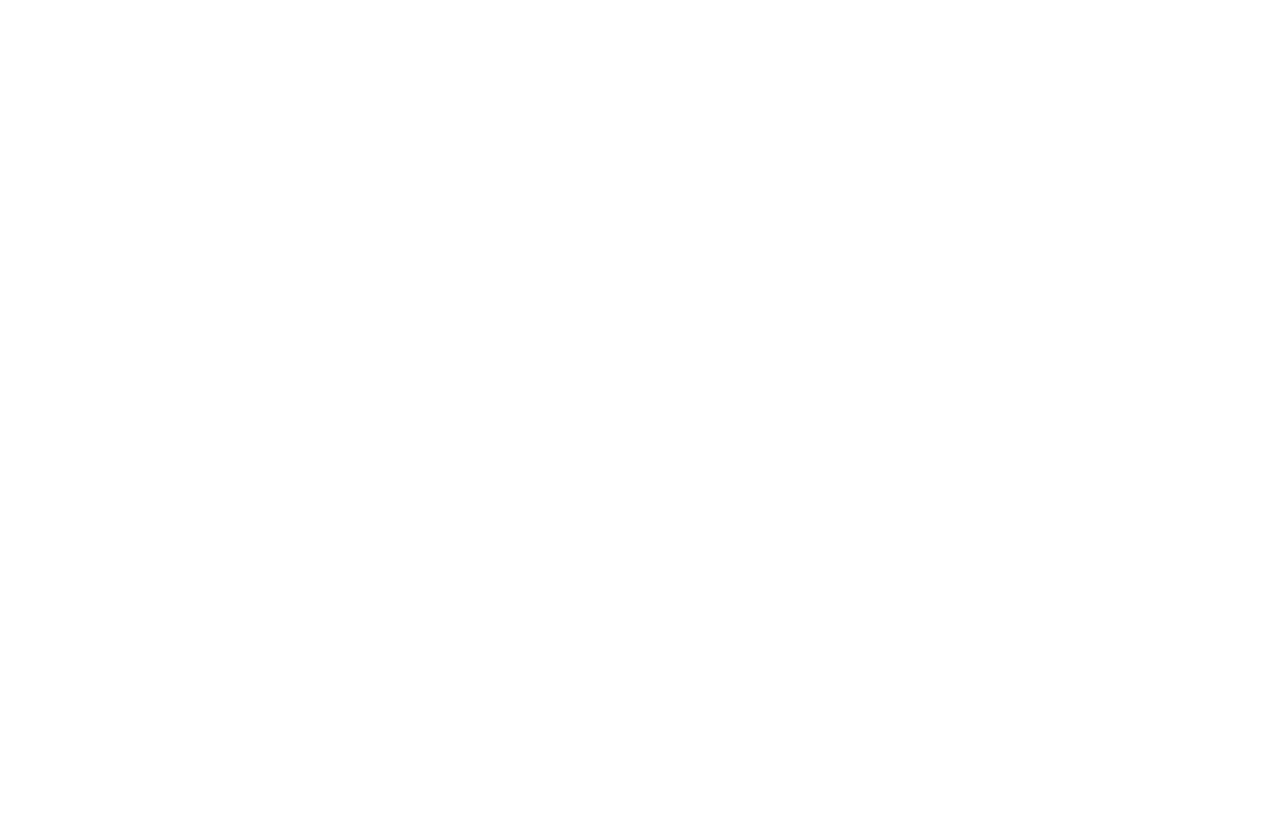
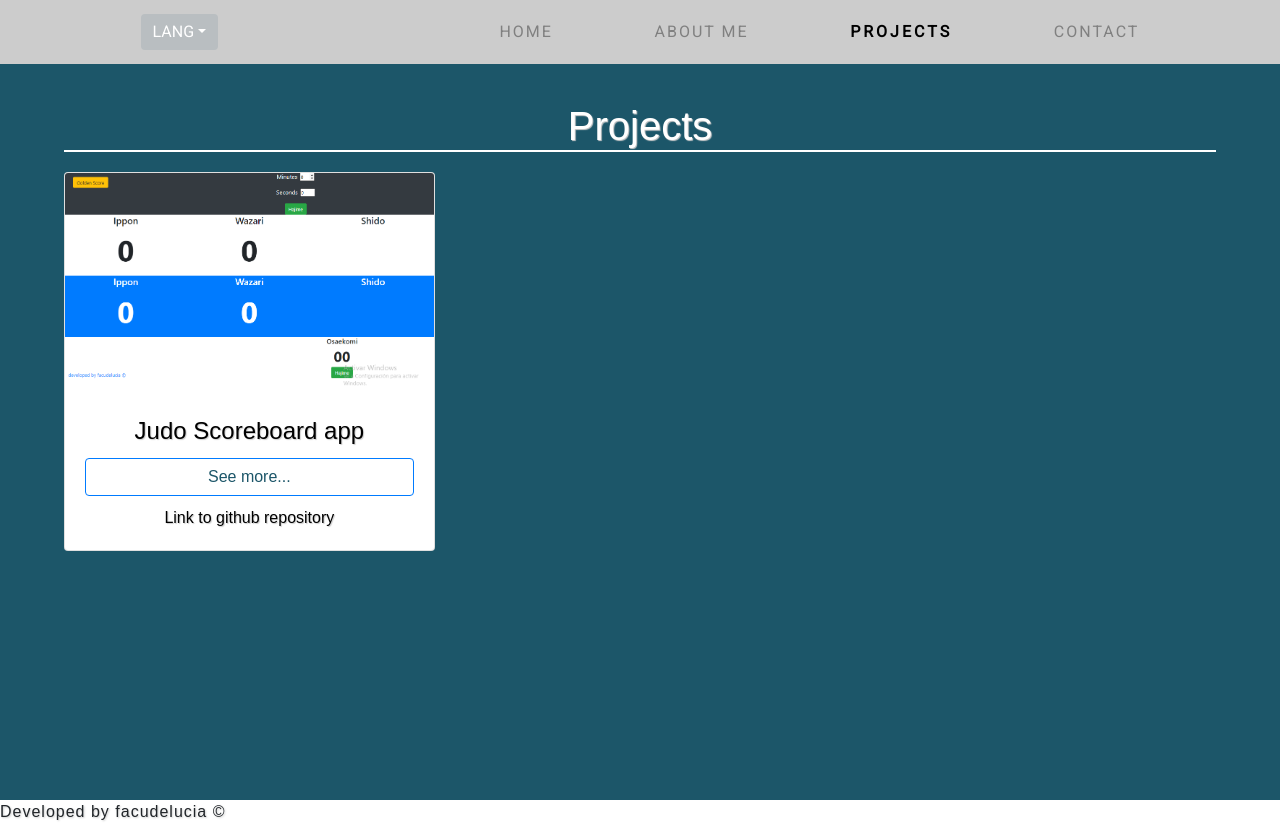
Before and after one commit to facudelucia/mi-portfolio, a React (Create React App) app: page /projects in a window 1280 px wide. Before the commit the page ends 800 px from the top, so only its background shows below. Built offline with nearby package versions, Linux system fonts and the light colour scheme.

Commit message:
cambios navbar, cambios css, agregando seccion de proyectos

```diff
--- a/src/App.js
+++ b/src/App.js
@@ -8,6 +8,7 @@
   Switch,
   Route
 } from "react-router-dom";
+import Projects from './components/Projects';
 function App() {
   return (
     <IdiomaState>
@@ -16,6 +17,7 @@
             <Route exact path={"/"} component={Home}/>
             <Route path={"/aboutme"} component={AboutMe}/>
             <Route path={"/contact"} component={Contact}/>
+            <Route path={"/projects"} component={Projects}/>
         </Switch>
       </Router>
     </IdiomaState>
--- a/src/components/AboutMe.js
+++ b/src/components/AboutMe.js
@@ -23,7 +23,9 @@
                             Hi, I'm Facu, I'm 24 years old, I'm from the city of Rosario, Argentina. I am a web developer and I have knowledge in:
                             <span><strong>-</strong>
                                 Layout and responsive design with tools like HTML, CSS (media queries, flexbox) and Bootstrap.</span>
-                                <span><strong>-</strong>-React (Hooks, Context API, React Redux, Styled Components), Vainilla JS, ES6</span>
+                                <span><strong>-</strong>Vainilla JS, ES6</span>
+                                <span><strong>-</strong>React (Hooks, Context API, React Redux, Styled Components)</span>
+                                <span><strong>-</strong>Angular (Angular maps, Angular material, Angularfire)</span>
                                 <span><strong>-</strong>Authentication and CRUD operations in firebase.</span>
                                 <span><strong>-</strong>Creation of APIs, authentications and CRUD operations with node, express and mongo.</span>
                                 <span><strong>-</strong>Git knowledge.</span>
--- a/src/components/Navbar.js
+++ b/src/components/Navbar.js
@@ -1,5 +1,5 @@
 import React,{useContext} from 'react';
-import {Link} from "react-router-dom";
+import {NavLink} from "react-router-dom";
 import idiomaContext from "../idioma/idiomaContext"
 const Navbar = () => {
     const {english, changeIdiomaEspanol, changeIdiomaEnglish} = useContext(idiomaContext)
@@ -37,13 +37,16 @@
             </div>
             <ul className="nav-links">
                 <li>
-                    <Link className="anchor" exact to="/">{english ? "HOME":"INICIO"}</Link>
+                    <NavLink exact activeClassName="active" className="anchor" exact to="/">{english ? "HOME":"INICIO"}</NavLink>
                 </li>
                 <li>
-                    <Link className="anchor" exact to="/aboutme">{english ? "ABOUT ME":"SOBRE MI"}</Link>
+                    <NavLink exact activeClassName="active" className="anchor" exact to="/aboutme">{english ? "ABOUT ME":"SOBRE MI"}</NavLink>
                 </li>
                 <li>
-                    <Link className="anchor" exact to="/contact">{english ? "CONTACT":"CONTACTO"}</Link>
+                    <NavLink exact activeClassName="active" className="anchor" exact to="/projects">{english ? "PROJECTS":"PROYECTOS"}</NavLink>
+                </li>
+                <li>
+                    <NavLink exact activeClassName="active" className="anchor" exact to="/contact">{english ? "CONTACT":"CONTACTO"}</NavLink>
                 </li>
             </ul>
             <div className="burger" onClick={handleBurger}>
--- /dev/null
+++ b/src/components/Projects.js
@@ -0,0 +1,40 @@
+import React,{Fragment, useContext} from 'react';
+import Navbar from "./Navbar"
+import Footer from "./Footer"
+import idiomaContext from "../idioma/idiomaContext"
+const Projects = () => {
+    const { english } = useContext(idiomaContext)
+    /* const seeMore = (url)=>{
+        window.open(url, "_blank")
+    } */
+    return (
+        <Fragment>
+            <Navbar />
+            <div className="containerx">
+                <div className="container-projects">
+                <div className="content-projects animate__animated animate__backInDown">
+                    <h1>{english ? "Projects" : "Proyectos"}</h1>
+                    <div className="card-columns">
+                        <div className="card">
+                            <img src={"./assets/judo-scoreboard.png"} className="card-img-top" alt="..." />
+                            <div className="card-body">
+                                <h4 className="card-title">Judo Scoreboard app</h4>
+                                <a href="https://judo-scoreboard.netlify.app/" target="_blank"> <button
+                                    type="button"
+                                    className="btn btn-outline-primary btn-block"
+                                    /* onClick={()=>seeMore("https://judo-scoreboard.netlify.app/")} */
+                                >{english ? "See more..." : "Ver más..."}</button></a>
+                                <a id="githubAnchor" className="card-text" href="https://github.com/facudelucia/judo-scoreboard" target="_blank">{english ? "Link to github repository" : "Link a repositorio de github"}</a>
+                            </div>
+                        </div>
+
+                    </div>
+                </div>
+                </div>
+            </div>
+            <Footer />
+        </Fragment>
+     );
+}
+
+export default Projects;
--- a/src/index.css
+++ b/src/index.css
@@ -59,7 +59,7 @@
   text-align: center;
 }
 .content-about{
-  width: 70%;
+  width: 80%;
   padding-top: 8%;
   display: inline-block;
 }
@@ -119,6 +119,35 @@
   text-decoration: underline;
   transform: scale(1.1, 1.1);
 }
+/*projects styles*/
+.content-projects{
+  padding-top: 8%;
+  text-shadow: 1px 1px 1px #ccc;
+  width: 90%;
+  display: inline-block;
+}
+.content-projects .card-title{
+  color: black;
+}
+.content-projects h1{
+  margin-bottom: 20px;
+  border-bottom: 2px solid white;
+}
+.content-projects a{
+  text-decoration:none;
+}
+#githubAnchor{
+  color: black;
+  display: inline-block;
+  margin-top: 10px;
+}
+#githubAnchor:hover{
+  transform: scale(1.1, 1.1);
+}
+
+.content-projects button{
+  color: #1c5669;
+}
 /*contact styles*/
 .container-contact{
   text-align: center;
@@ -138,7 +167,7 @@
   margin-bottom: 10px;
 }
 #location{
-  border-bottom: 2px solid white;;
+  border-bottom: 2px solid white;
 }
 #contact-section h2{
   text-shadow: 1px 1px 1px #ccc;
@@ -241,6 +270,11 @@
   letter-spacing: 2px;
   text-shadow: 1px 1px 1px #ccc;
 }
+.nav-links .active{
+  color: black;
+  font-weight: 900;
+  letter-spacing: 3px;
+}
 .nav-links .anchor:hover{
   display: block;
   color: black;
@@ -274,10 +308,17 @@
   }
   /*about*/
   .content-about{
+    width: 90%;
     padding-top: 20%;
+  }
+  .content-projects{
+    padding-top: 20%;
+    width: 90%;
+    display: inline-block;
   }
   /*contact*/
   .content-contact{
+    width: 90%;
     padding-top: 20%;
   }
   /*navbar*/
```
Also changed, not shown: public/assets/judo-scoreboard.png (added), 1 other file (tests, documents, lock files or other folders).
